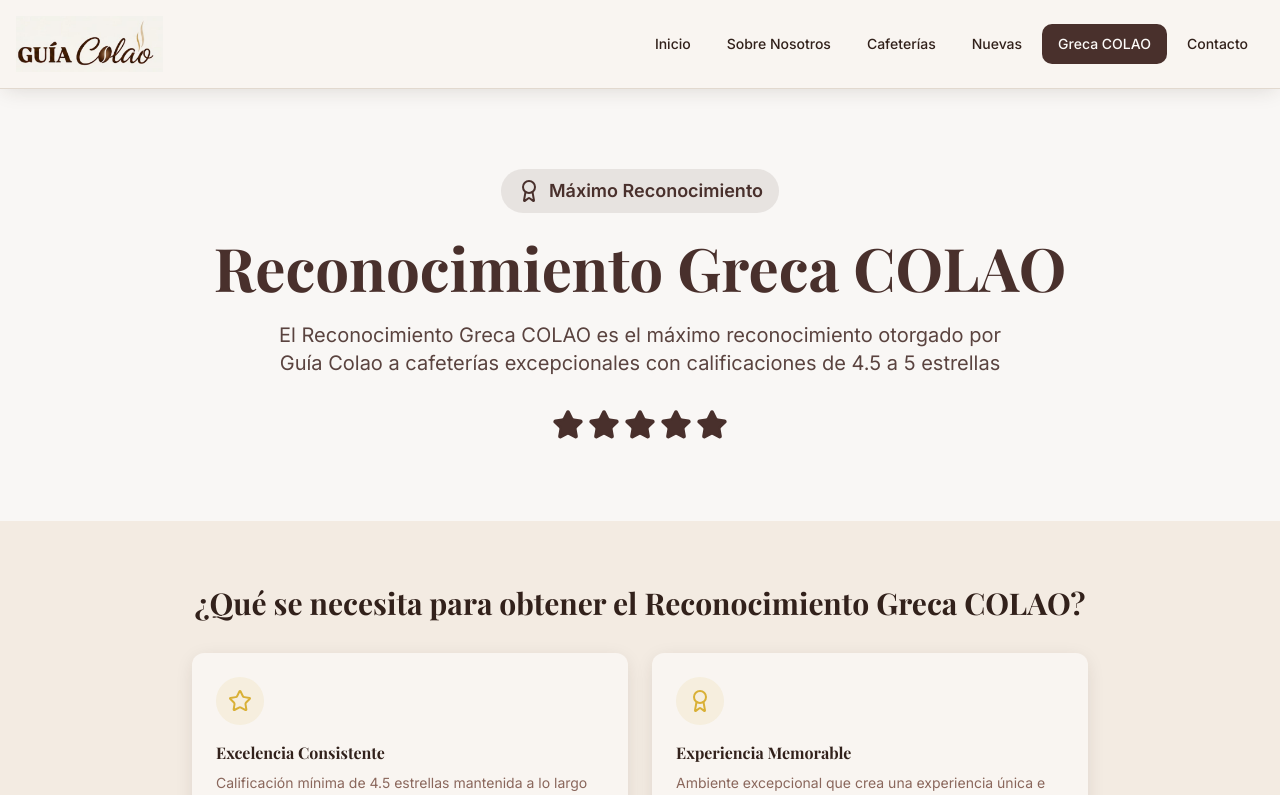
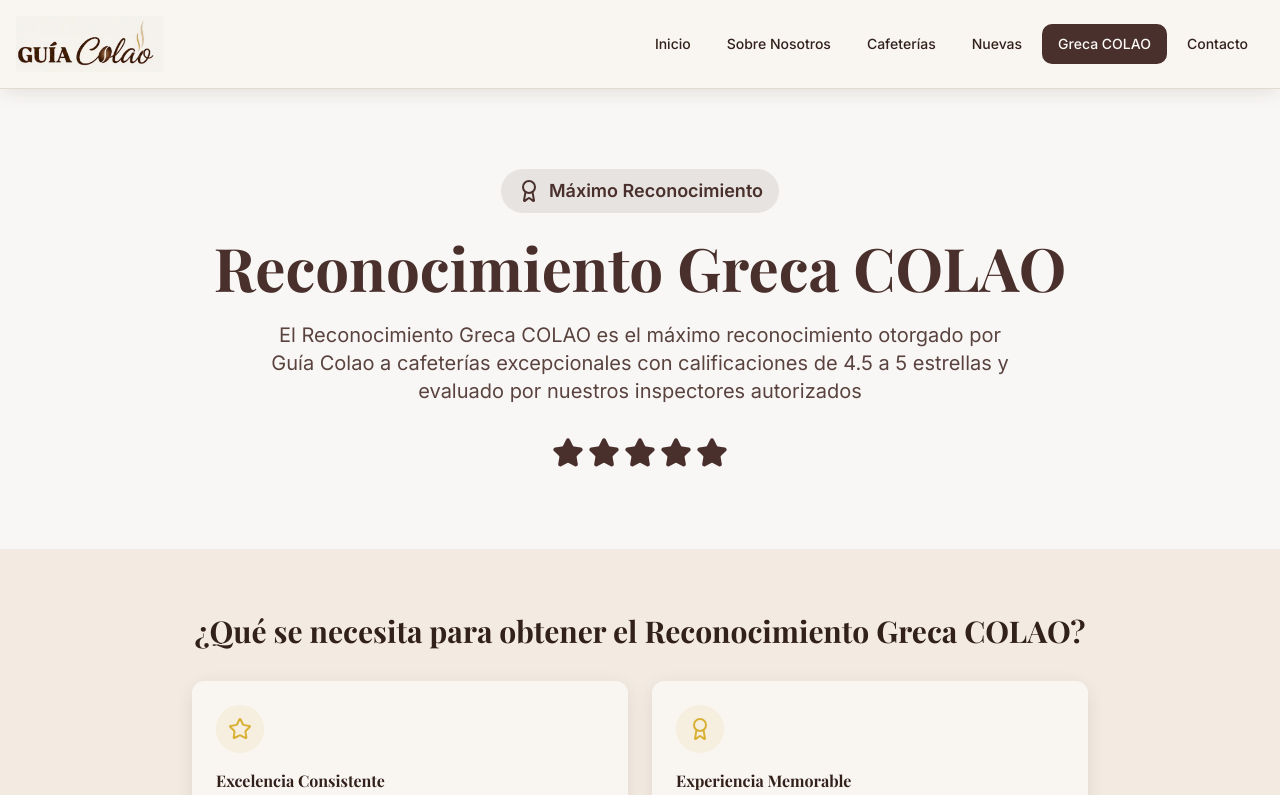
Before and after one commit to FelipeBH09/guia-colao, a React (Vite) app: page /greca in a window 1280 px wide. Shown: the top 795 px of the page. Built offline with nearby package versions, Linux system fonts and the light colour scheme; the HTML template or start-up script is replaced by a standard one.

Commit message:
Update Greca COLAO recognition text

```diff
--- a/src/pages/Greca.tsx
+++ b/src/pages/Greca.tsx
@@ -22,7 +22,7 @@ const Greca = () => {
             Reconocimiento Greca COLAO
           </h1>
           <p className="text-xl max-w-3xl mx-auto opacity-90 mb-8">
-            El Reconocimiento Greca COLAO es el máximo reconocimiento otorgado por Guía Colao a cafeterías excepcionales con calificaciones de 4.5 a 5 estrellas
+            El Reconocimiento Greca COLAO es el máximo reconocimiento otorgado por Guía Colao a cafeterías excepcionales con calificaciones de 4.5 a 5 estrellas y evaluado por nuestros inspectores autorizados
           </p>
           <div className="flex items-center justify-center gap-1">
             {[1, 2, 3, 4, 5].map((star) => (
```
